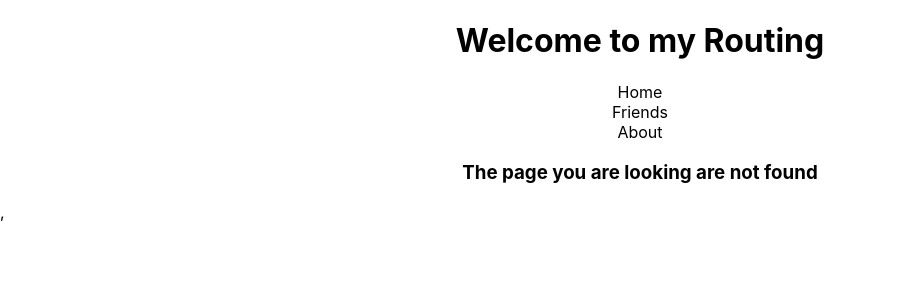
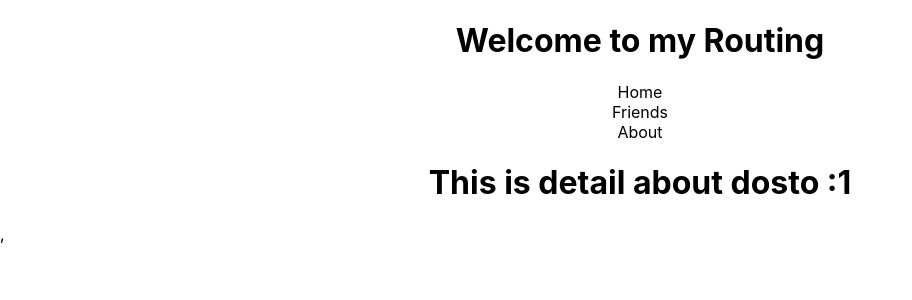
Before and after one commit to jahidulislam123/react-route, a React (Create React App) app: page /friend/1 in a window 1280 px wide. Before the commit this address had no page. Shown: the top 300 px of the page, without its empty margins (0-912 px from the left). Built offline with nearby package versions, Linux system fonts and the light colour scheme.

Commit message:
dynamic-route

```diff
--- a/src/App.js
+++ b/src/App.js
@@ -1,6 +1,7 @@
 import {  Route, Routes } from 'react-router-dom';
 import './App.css';
 import About from './components/About/About';
+import FriendDetail from './components/FriendDetail/FriendDetail';
 import Friends from './components/Friends/Friends';
 import Header from './components/Header/Header';
 import Home from './components/Home/Home';
@@ -14,6 +15,7 @@
      <Routes>
         <Route path="/" element={<Home></Home>} ></Route>
         <Route path="/friends" element={<Friends></Friends>} ></Route>
+        <Route path="/friend/:friendid" element={<FriendDetail></FriendDetail>} ></Route>
         <Route path='/about' element={<About></About>}></Route>
         <Route path='*' element={<NotFound></NotFound>}></Route>
      </Routes>
--- a/src/components/Friend/Friend.js
+++ b/src/components/Friend/Friend.js
@@ -1,5 +1,5 @@
 import React from 'react';
-import { useNavigate } from 'react-router-dom';
+import { Link, useNavigate } from 'react-router-dom';
 
 const Friend = (props) => {
     const{name,username,id}=props.friend;
@@ -12,6 +12,7 @@
     return (
         <div>
             <h2>Name: {name}</h2>
+            <Link to={'/friend'} >Show Detail</Link>
             <button onClick={showFriendDetail} >{username} id:{id}</button>
         </div>
     );
--- /dev/null
+++ b/src/components/FriendDetail/FriendDetail.js
@@ -0,0 +1,13 @@
+import React from 'react';
+import { useParams } from 'react-router-dom';
+
+const FriendDetail = () => {
+    const friendid =useParams();
+    return (
+        <div>
+            <h1>This is detail about dosto :{friendid.friendid}</h1>
+        </div>
+    );
+};
+
+export default FriendDetail;
```
